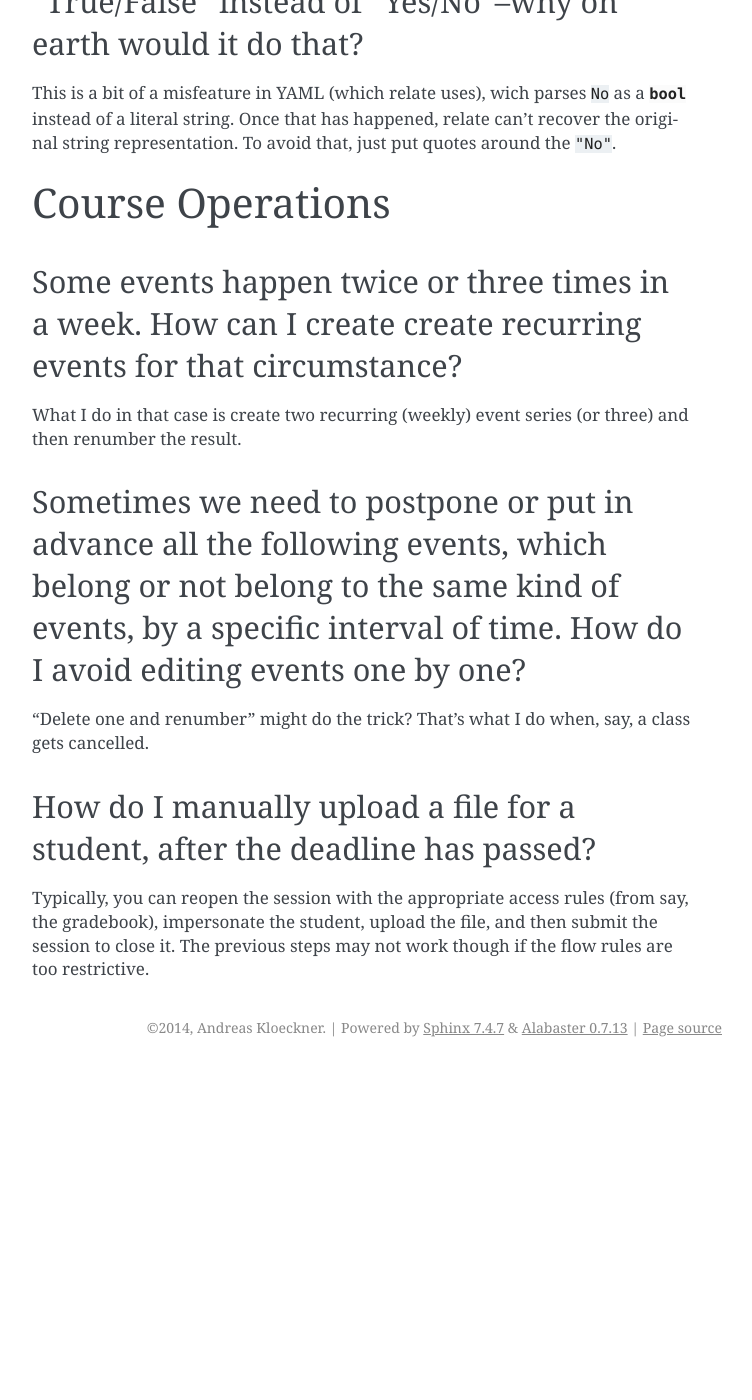
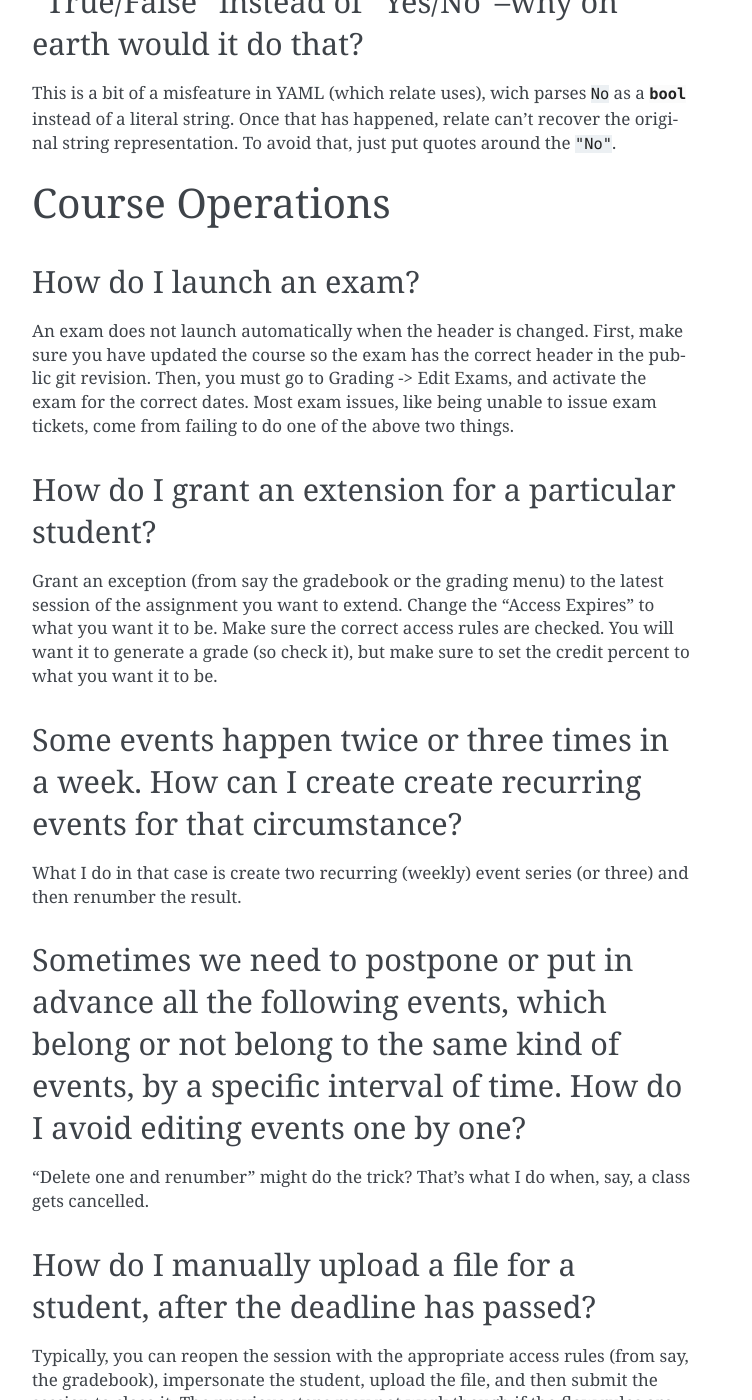
Before and after one commit to inducer/relate, a Sphinx documentation site: the page built from doc/faq.rst, in a window 1280 px wide and 1400 px high, scrolled down 2815 px. Shown: the whole window, without its empty margins (388-1140 px from the left). Built offline with Sphinx 7.4.7, drawn with Linux system fonts in a browser that asks for light colours; before the commit the page ends 3882 px from its top, so only the background shows below that; some of the changed text lies outside the part shown.

Commit message:
Added FAQ entry for extensions and exams

```diff
--- a/doc/faq.rst
+++ b/doc/faq.rst
@@ -131,6 +131,24 @@ around the ``"No"``.
 Course Operations
 =================
 
+How do I launch an exam?
+------------------------
+
+An exam does not launch automatically when the header is changed. First, make
+sure you have updated the course so the exam has the correct header in the public git revision.
+Then, you must go to Grading -> Edit Exams, and activate the exam for the correct dates.
+Most exam issues, like being unable to issue exam tickets, come from failing
+to do one of the above two things.
+
+How do I grant an extension for a particular student?
+-----------------------------------------------------
+
+Grant an exception (from say the gradebook or the grading menu) to the latest
+session of the assignment you want to extend. Change the "Access Expires" to what you want it to be.
+Make sure the correct access rules are checked. You will want it to generate a
+grade (so check it), but make sure to set the credit percent to what you want
+it to be.
+
 Some events happen twice or three times in a week. How can I create create recurring events for that circumstance?
 ------------------------------------------------------------------------------------------------------------------
 
@@ -145,5 +163,15 @@ Sometimes we need to postpone or put in advance all the following events, which
 How do I manually upload a file for a student, after the deadline has passed?
 -----------------------------------------------------------------------------
 
-Typically, you can reopen the session with the appropriate access rules (from say, the gradebook), impersonate the student,
-upload the file, and then submit the session to close it. The previous steps may not work though if the flow rules are too restrictive.
+Typically, you can reopen the session with the appropriate access rules (from say, the gradebook),
+impersonate the student, upload the file, and then submit the session to close it.
+The previous steps may not work though if the flow rules are too restrictive.
+
+How do I adjust a particular student's grade up?
+------------------------------------------------
+
+An easy way is to grant an exception for that student's quiz/homework/exam and
+give them some number of bonus points. Note that this will also change the
+number of points that the assignment is out of. To compensate, you must also change
+the "maximum number of points" to the appropriate value. Remember to not grant
+an access exception.
```
